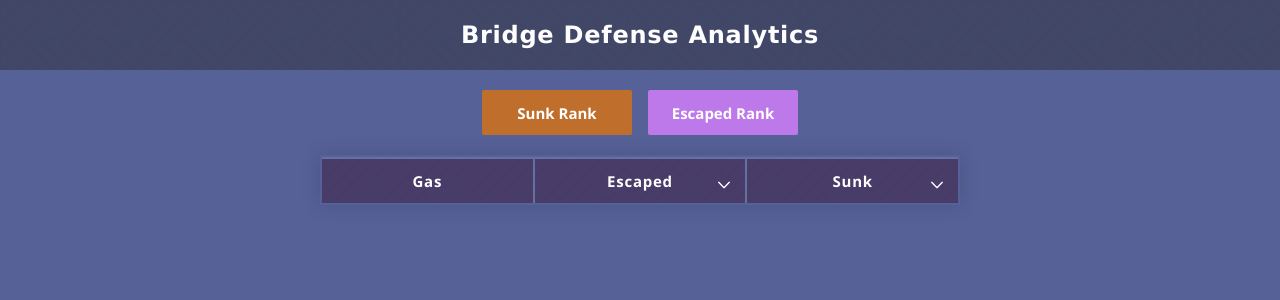
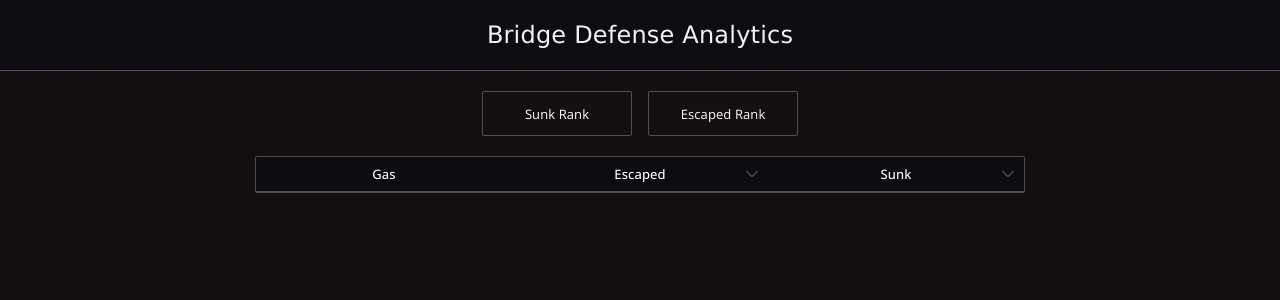
Before and after one commit to marcotuliopin/redes-de-computadores, a React (Create React App) app in the folder tp3/my-app/: page / in a window 1280 px wide. Shown: the top 300 px of the page. Built offline with nearby package versions, Linux system fonts and the light colour scheme.

Commit message:
change styling

```diff
--- a/tp3/my-app/src/index.css
+++ b/tp3/my-app/src/index.css
@@ -1,18 +1,20 @@
 @import url('https://fonts.googleapis.com/css2?family=Open+Sans:ital,wght@0,300..800;1,300..800&display=swap');
 
 :root {
-  --light-primary-color: #566198;
-  --light-secondary-color: #bd78ea;
-  --light-terciary-color: #424769;
-  --dark-primary-color: #292f54;
-  --dark-secondary-color: #c06e2b;
+  --background-color: #160f12;
+  --header-color: #0e0c12;
+  --light-terciary-color: #24294c;
+  --dark-secondary-color: #8b8e8e80;
 }
 
 body {
 	padding: 0;
 	margin: 0;
 	font-size: 16px;
-	background-color: var(--light-primary-color);
+	background-color: var(--background-color);
 	font-family: 'Open Sans', sans-serif;
 	overflow-x: hidden;
+	font-weight: 500;
+	letter-spacing: 0.1px;
+	font-size: 13px;
 }
--- a/tp3/my-app/src/pages/App/App.css
+++ b/tp3/my-app/src/pages/App/App.css
@@ -15,19 +15,21 @@
   justify-content: center;
 
   font-family: Verdana, sans-serif;
-  font-weight: 700;
+  font-weight: 500;
+  letter-spacing: 0.2px;
   font-size: 24px;
   text-align: center;
   color: #ffffff;
+  border-bottom: 1px solid var(--dark-secondary-color);
 
   width: 100dvw;
-  background-color: var(--dark-primary-color);
+  background-color: var(--header-color);
   height: 70px;
 }
 
 .header::before {
     content: "";
-    background-image: url('/public/interlaced.png');
+    background-image: url('/public/black-orchid.png');
     position: absolute;
     top: 0;
     right: 0;
@@ -44,27 +46,21 @@
 }
 
 .queries button {
-  border: none;
   width: 150px;
   height: 45px;
   border-radius: 2px;
+  color: #ffffff;
+  border: 1px solid var(--dark-secondary-color);
+  background-color: transparent;
+  transition: background-color 0.3s ease;
 
   font-family: 'Open Sans', sans-serif;
-  font-weight: 700;
-  font-size: 15px;
-  color: #FFFFFF;
+	font-weight: 300;
+	letter-spacing: 0.1px;
+	font-size: 13px;
 }
-
 
 .queries button:hover {
   cursor: pointer;
-  background-image: linear-gradient(rgb(0 0 0/20%) 0 0);
+  background-color:rgb(20% 20% 20%);
 }
-
-.sunk-btn {
-  background-color: var(--dark-secondary-color);
-}
-
-.escaped-btn {
-  background-color: var(--light-secondary-color);
-}
--- a/tp3/my-app/src/ui/StatsList/StatsList.style.css
+++ b/tp3/my-app/src/ui/StatsList/StatsList.style.css
@@ -1,14 +1,22 @@
+.wrapper {
+    width: 60%;
+    border: 1px solid var(--dark-secondary-color);
+    border-radius: 2px;
+    margin: auto;
+}
+
 table {
     margin: auto;
-    width: 50%;
+    width: 100%;
     text-align: center;
     table-layout: fixed;
     box-shadow: 0 0 20px rgba(0, 0, 0, 0.15);
-    background-color: var(--light-primary-color);
+    border-collapse: collapse;
 
     font-family: 'Open Sans', sans-serif;
-    font-weight: 700;
-    font-size: 15px;
+	font-weight: 300;
+	letter-spacing: 0.1px;
+	font-size: 13px;
     color: #ffffff;
 }
 
@@ -21,7 +29,6 @@ thead {
 
 thead::before {
     content: "";
-    background-image: url('/public/interlaced.png');
     position: absolute;
     top: 0;
     right: 0;
@@ -31,14 +38,23 @@ thead::before {
 }
 
 th, td {
-    padding: 12px 15px;
+    padding: 8px 10px;
     max-width: 100px;
     overflow-x: hidden;
 }
 
+th {
+	font-weight: 500;
+	letter-spacing: 0.1px;
+	font-size: 13px;
+    background-color: var(--header-color);
+    border-bottom: 1px solid var(--dark-secondary-color);
+}
+
 tr {
     position: relative;
-    border-bottom: 1px solid #333333;
+    border-bottom: 1px solid var(--dark-secondary-color);
+    transition: background-color 0.3s ease;
 }
 
 .orderable-col {
@@ -51,18 +67,19 @@ tr {
     right: 0;
     width: 12px;
     height: 12px;
-    top: 50%;
-    transform: translateY(-50%);
+    top: 40%;
+    transform: translateY(-60%);
+    transition: color 0.3s ease;
+    color: var(--dark-secondary-color);
 }
 
 .orderable-col .chevron:hover {
     cursor:pointer;
+    color: #ffffff;
 }
 
-selected {
-    font-weight: bold;
+.selected {
     background-color: var(--light-terciary-color) !important;
-    color: #ffffff !important;
 }
 
 .expandable {
@@ -93,12 +110,13 @@ selected {
     top: 0;
     bottom: 0;
     background-color: inherit;
+    border: 1px solid var(--dark-secondary-color);
     z-index: -1;
     box-shadow: 0 0 20px rgba(0, 0, 0, 0.15);
 }
 
 .expandable:hover::after {
-    background-color: var(--light-primary-color);
+    background-color: var(--background-color);
 }
 
 .selected .expandable::after {
@@ -110,5 +128,13 @@ selected {
 }
 
 tr:nth-child(even) {
-  background-image: linear-gradient(rgb(0 0 0/6%) 0 0);
+    background-color: #222020;
 }
+
+tr:nth-child(even):hover {
+    background-color:rgb(25% 25% 25%);
+}
+
+tr:nth-child(odd):hover {
+    background-color:rgb(20% 20% 20%);
+}
--- a/tp3/my-app/src/ui/StatsList/StatsList.tsx
+++ b/tp3/my-app/src/ui/StatsList/StatsList.tsx
@@ -28,7 +28,7 @@ export const StatsList: FC<StatsListProps> = ({
   };
 
   return (
-    <div>
+    <div className="wrapper">
       <table>
         <thead>
           <tr>
```
Also changed, not shown: tp3/my-app/public/black-orchid.png (added).
